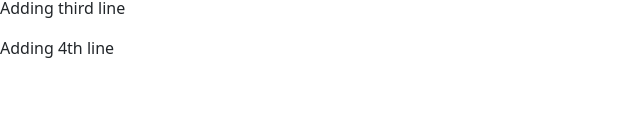
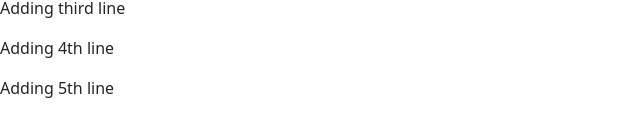
Before and after one commit to megha7july/angela-bootstrap, a plain HTML site: page index.html in a window 1280 px wide. Shown: the part 140-276 px from the top of the page, without its empty margins (0-640 px from the left). Drawn offline with nearby package versions, Linux system fonts and the light colour scheme.

Commit message:
fifth branch

```diff
--- a/index.html
+++ b/index.html
@@ -13,5 +13,6 @@
     <p>In experimetal branch , added this line</p>
     <p>Adding third line</p>
     <p>Adding 4th line</p>
+    <p>Adding 5th line</p>
 </body>
 </html>
```
